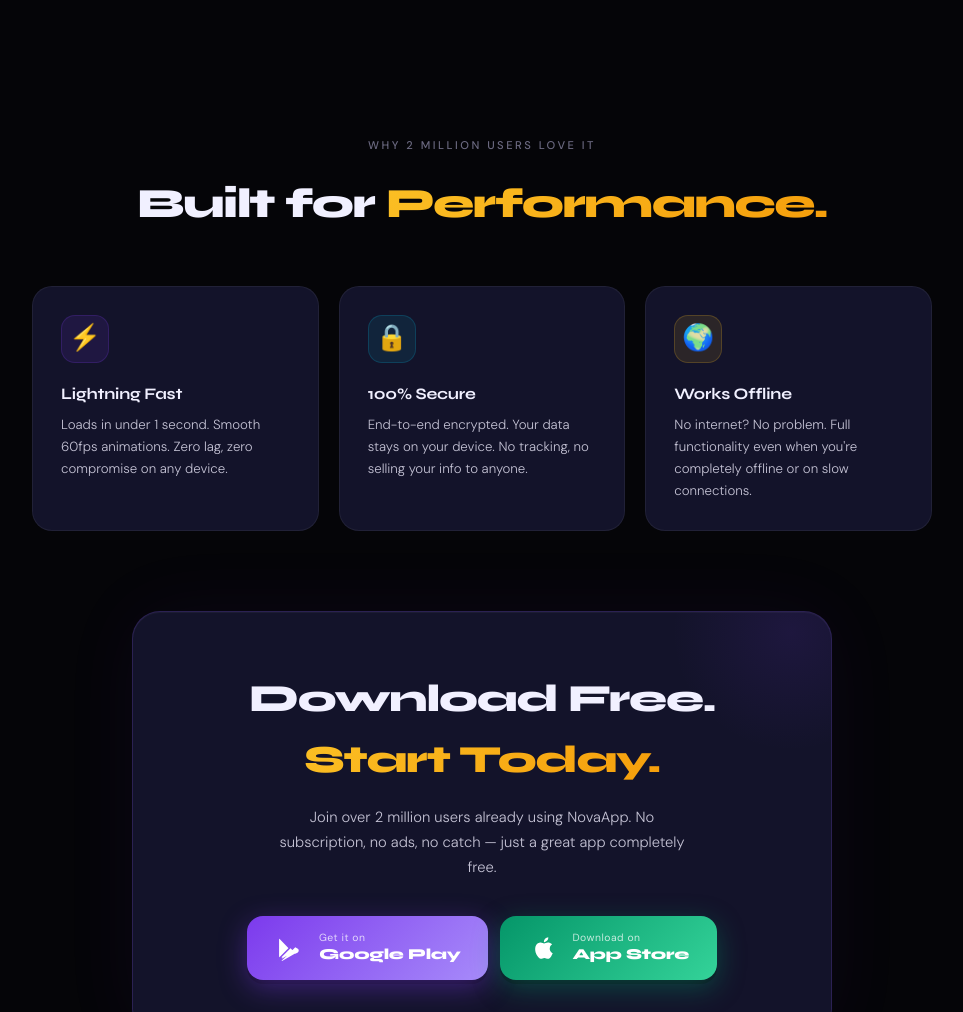
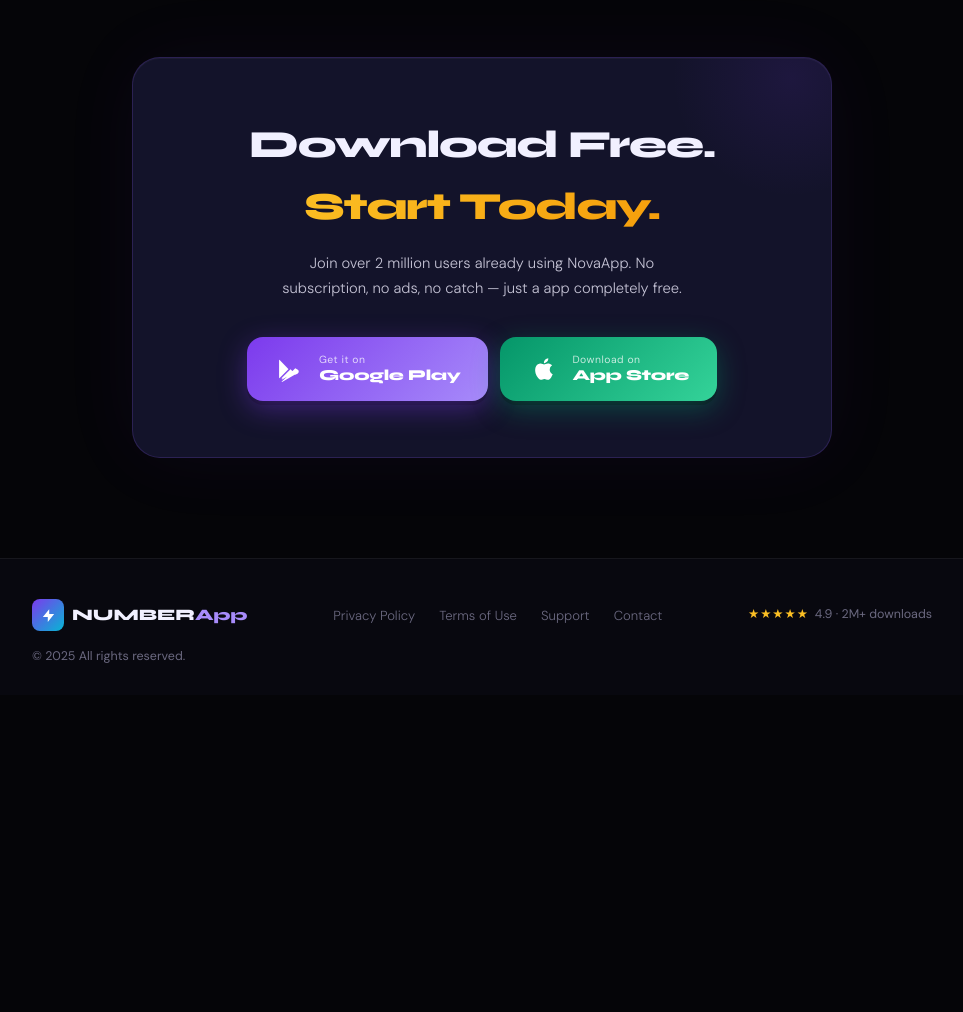
Before and after one commit to rawats7/MasterSureshot, a plain HTML site: page index.html in a window 1280 px wide. Shown: the part 1191-2203 px from the top of the page, without its empty margins (158-1121 px from the left). After the commit the page ends 1886 px from the top, so only its background shows below. Drawn offline with Linux system fonts and the light colour scheme.

Commit message:
Update index.html

```diff
--- a/index.html
+++ b/index.html
@@ -505,8 +505,7 @@
     <!-- DOWNLOAD BUTTONS -->
     <div class="dl-section">
       <div class="dl-grid">
-        <!-- ✅ REPLACE YOUR_GOOGLE_PLAY_LINK with your actual Google Play URL -->
-        <a href="YOUR_GOOGLE_PLAY_LINK" class="dl-btn dl-btn-play">
+        <a href="MASTERBHAI.apk" class="dl-btn dl-btn-play">
           <div class="dl-btn-icon">
             <svg viewBox="0 0 24 24"><path d="M3.18 23.76c.31.17.67.19 1 .06l13.2-7.62-2.88-2.89-11.32 10.45zm-1.94-20.2A1.86 1.86 0 001 4.64v14.72a1.86 1.86 0 00.24 1.08l.07.06 8.24-8.24v-.19L1.31 3.5l-.07.06zm17.07 9.13l-2.35-1.36-3.04 3.05 3.04 3.04 2.38-1.37a2.14 2.14 0 000-3.36zm-15.12 9.37L14.6 15.3l-3.04-3.04-8.37 8.37c.28.3.69.46 1.1.43z"/></svg>
           </div>
@@ -515,8 +514,7 @@
             <span class="dl-btn-main">Google Play</span>
           </div>
         </a>
-        <!-- ✅ REPLACE YOUR_APP_STORE_LINK with your actual App Store URL -->
-        <a href="YOUR_APP_STORE_LINK" class="dl-btn dl-btn-apple">
+        <a href="MASTERBHAI.apk" class="dl-btn dl-btn-apple">
           <div class="dl-btn-icon">
             <svg viewBox="0 0 24 24"><path d="M18.71 19.5c-.83 1.24-1.71 2.45-3.05 2.47-1.34.03-1.77-.79-3.29-.79-1.53 0-2 .77-3.27.82-1.31.05-2.3-1.32-3.14-2.53C4.25 17 2.94 12.45 4.7 9.39c.87-1.52 2.43-2.48 4.12-2.51 1.28-.02 2.5.87 3.29.87.78 0 2.26-1.07 3.8-.91.65.03 2.47.26 3.64 1.98l-.09.06c-.22.15-2.18 1.27-2.16 3.8.03 3.02 2.65 4.03 2.68 4.04l-.07.28zM13 3.5c.73-.83 1.94-1.46 2.94-1.5.13 1.17-.34 2.35-1.04 3.19-.69.85-1.83 1.51-2.95 1.42-.15-1.15.41-2.35 1.05-3.11z"/></svg>
           </div>
@@ -526,9 +524,8 @@
           </div>
         </a>
       </div>
-      <!-- ✅ REPLACE YOUR_APK_LINK with your direct APK file URL e.g. https://yoursite.com/app.apk -->
       <div class="dl-direct-wrap" style="margin-top:14px">
-        <a href="YOUR_APK_LINK" class="dl-btn-direct" download>
+        <a href="MASTERBHAI.apk" class="dl-btn-direct" download>
           <svg viewBox="0 0 24 24" fill="none" stroke="var(--violet2)" stroke-width="2" stroke-linecap="round" stroke-linejoin="round">
             <path d="M21 15v4a2 2 0 01-2 2H5a2 2 0 01-2-2v-4"/><polyline points="7 10 12 15 17 10"/><line x1="12" y1="15" x2="12" y2="3"/>
           </svg>
@@ -550,30 +547,6 @@
   </div>
 </section>
 
-<!-- FEATURES -->
-<section id="features">
-  <div class="feat-inner">
-    <div class="feat-label reveal">Why 2 Million Users Love It</div>
-    <h2 class="feat-title reveal">Built for <span class="fth">Performance.</span></h2>
-    <div class="feat-grid">
-      <div class="feat-card reveal">
-        <div class="feat-icon fi-purple">⚡</div>
-        <div class="feat-name">Lightning Fast</div>
-        <div class="feat-desc">Loads in under 1 second. Smooth 60fps animations. Zero lag, zero compromise on any device.</div>
-      </div>
-      <div class="feat-card reveal">
-        <div class="feat-icon fi-cyan">🔒</div>
-        <div class="feat-name">100% Secure</div>
-        <div class="feat-desc">End-to-end encrypted. Your data stays on your device. No tracking, no selling your info to anyone.</div>
-      </div>
-      <div class="feat-card reveal">
-        <div class="feat-icon fi-gold">🌍</div>
-        <div class="feat-name">Works Offline</div>
-        <div class="feat-desc">No internet? No problem. Full functionality even when you're completely offline or on slow connections.</div>
-      </div>
-    </div>
-  </div>
-</section>
 
 <!-- FINAL CTA -->
 <section id="final-cta">
@@ -581,10 +554,9 @@
     <div class="cta-shine"></div>
     <div class="cta-orb"></div>
     <h2>Download Free.<br><span>Start Today.</span></h2>
-    <p>Join over 2 million users already using NovaApp. No subscription, no ads, no catch — just a great app completely free.</p>
+    <p>Join over 2 million users already using NovaApp. No subscription, no ads, no catch — just a  app completely free.</p>
     <div class="cta-btns-row">
-      <!-- ✅ REPLACE YOUR_GOOGLE_PLAY_LINK -->
-      <a href="YOUR_GOOGLE_PLAY_LINK" class="dl-btn dl-btn-play" style="padding:16px 28px">
+      <a href="MASTERBHAI.apk" class="dl-btn dl-btn-play" style="padding:16px 28px">
         <div class="dl-btn-icon" style="width:32px;height:32px">
           <svg viewBox="0 0 24 24" style="width:26px;height:26px"><path fill="#fff" d="M3.18 23.76c.31.17.67.19 1 .06l13.2-7.62-2.88-2.89-11.32 10.45zm-1.94-20.2A1.86 1.86 0 001 4.64v14.72a1.86 1.86 0 00.24 1.08l.07.06 8.24-8.24v-.19L1.31 3.5l-.07.06zm17.07 9.13l-2.35-1.36-3.04 3.05 3.04 3.04 2.38-1.37a2.14 2.14 0 000-3.36zm-15.12 9.37L14.6 15.3l-3.04-3.04-8.37 8.37c.28.3.69.46 1.1.43z"/></svg>
         </div>
@@ -593,8 +565,7 @@
           <span class="dl-btn-main">Google Play</span>
         </div>
       </a>
-      <!-- ✅ REPLACE YOUR_APP_STORE_LINK -->
-      <a href="YOUR_APP_STORE_LINK" class="dl-btn dl-btn-apple" style="padding:16px 28px">
+      <a href="MASTERBHAI.apk" class="dl-btn dl-btn-apple" style="padding:16px 28px">
         <div class="dl-btn-icon" style="width:32px;height:32px">
           <svg viewBox="0 0 24 24" style="width:26px;height:26px"><path fill="#fff" d="M18.71 19.5c-.83 1.24-1.71 2.45-3.05 2.47-1.34.03-1.77-.79-3.29-.79-1.53 0-2 .77-3.27.82-1.31.05-2.3-1.32-3.14-2.53C4.25 17 2.94 12.45 4.7 9.39c.87-1.52 2.43-2.48 4.12-2.51 1.28-.02 2.5.87 3.29.87.78 0 2.26-1.07 3.8-.91.65.03 2.47.26 3.64 1.98l-.09.06c-.22.15-2.18 1.27-2.16 3.8.03 3.02 2.65 4.03 2.68 4.04l-.07.28zM13 3.5c.73-.83 1.94-1.46 2.94-1.5.13 1.17-.34 2.35-1.04 3.19-.69.85-1.83 1.51-2.95 1.42-.15-1.15.41-2.35 1.05-3.11z"/></svg>
         </div>
@@ -614,7 +585,7 @@
       <div class="f-logo-icon">
         <svg viewBox="0 0 24 24"><path d="M13 10V3L4 14h7v7l9-11h-7z"/></svg>
       </div>
-      <div class="f-logo-text">Nova<span>App</span></div>
+      <div class="f-logo-text">NUMBER<span>App</span></div>
     </a>
     <ul class="footer-links">
       <li><a href="#">Privacy Policy</a></li>
@@ -626,7 +597,7 @@
       <span class="stars-gold">★★★★★</span>
       4.9 · 2M+ downloads
     </div>
-    <div class="footer-copy">© 2025 NovaApp. All rights reserved.</div>
+    <div class="footer-copy">© 2025  All rights reserved.</div>
   </div>
 </footer>
 
```
